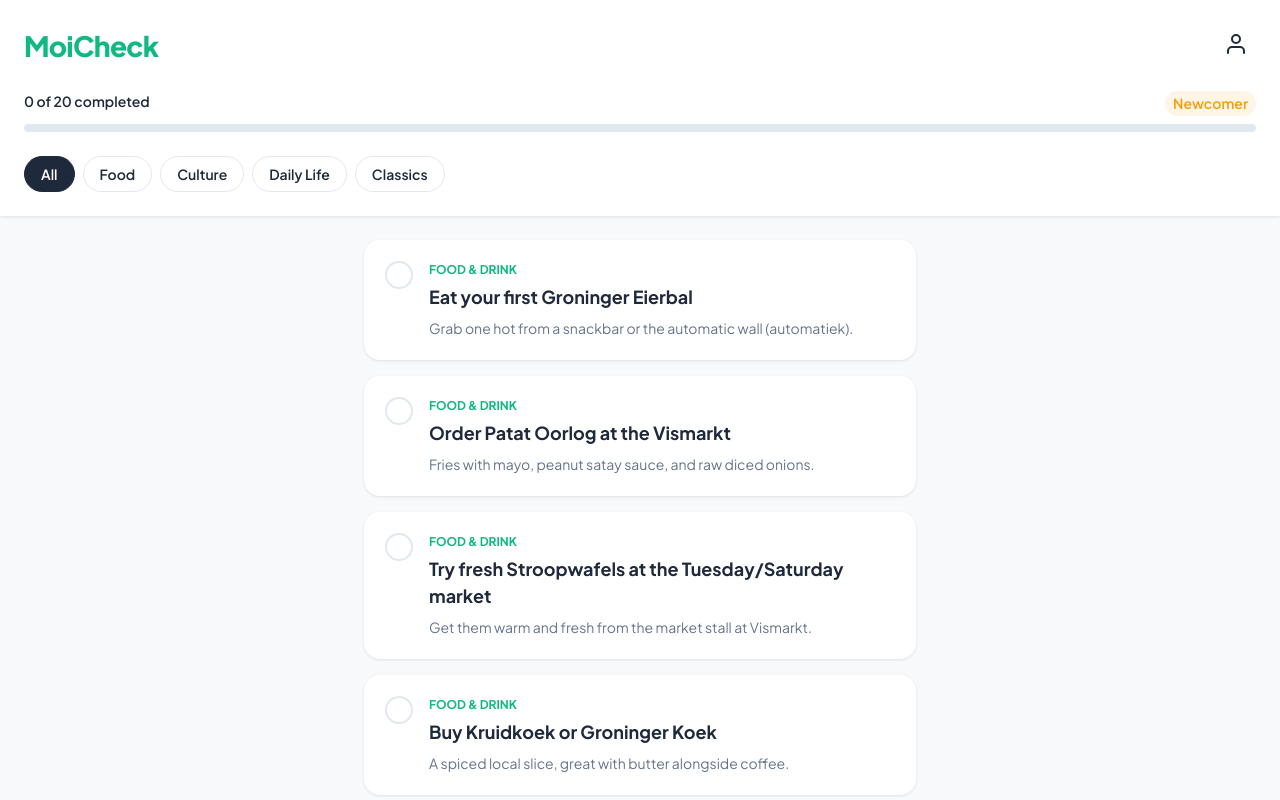
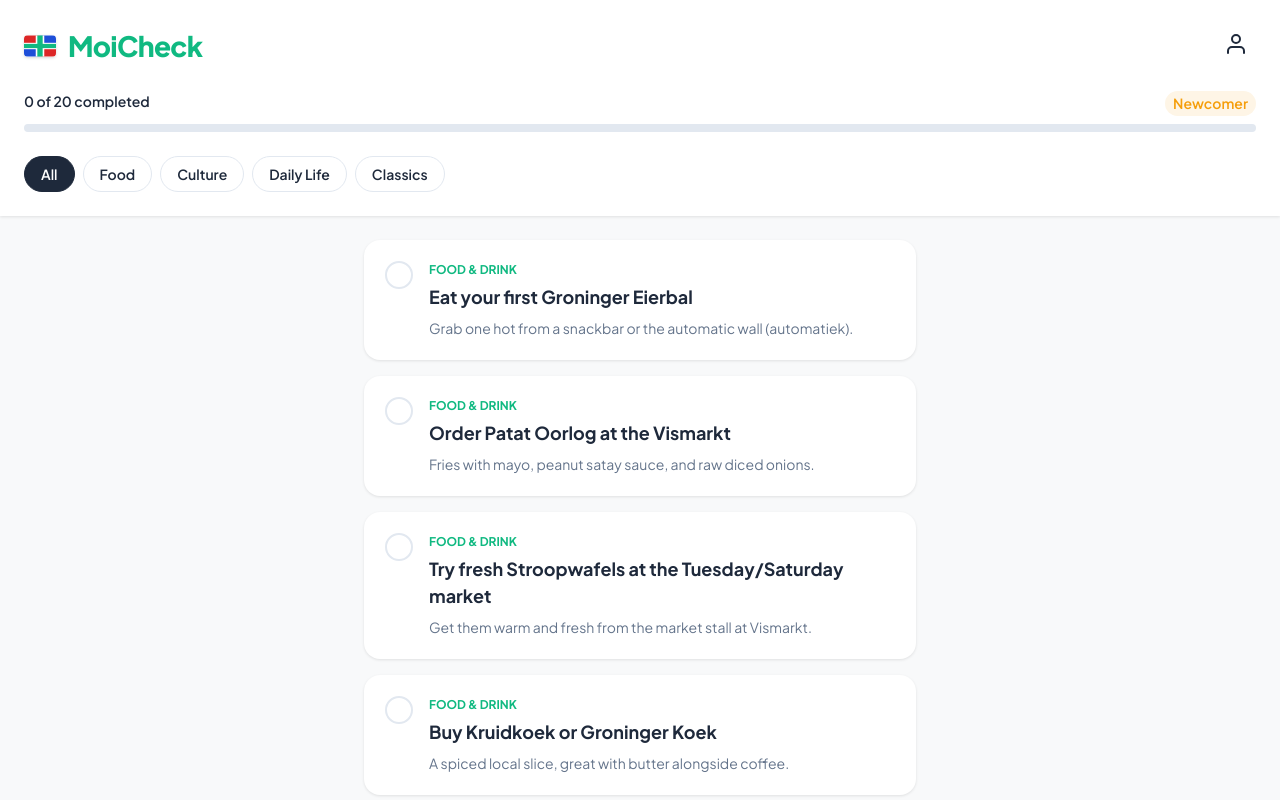
Before and after one commit to Dor-bl/moi-app, a plain HTML site: page index.html in a window 1280 px wide. Shown: the top 800 px of the page. Drawn offline with Linux system fonts and the light colour scheme.

Commit message:
Add Groningen flag to app header and README

```diff
--- a/index.html
+++ b/index.html
@@ -12,7 +12,26 @@
 <body>
     <header class="app-header">
         <div class="header-content">
-            <h1>MoiCheck</h1>
+            <div class="logo-container">
+                <svg class="groningen-flag" width="32" height="22" viewBox="0 0 60 40" aria-label="Groningen Flag">
+                    <defs>
+                        <clipPath id="flagClip">
+                            <rect width="60" height="40" rx="4"/>
+                        </clipPath>
+                    </defs>
+                    <g clip-path="url(#flagClip)">
+                        <rect x="0" y="0" width="30" height="20" fill="#DC2626"/>
+                        <rect x="30" y="0" width="30" height="20" fill="#1D4ED8"/>
+                        <rect x="0" y="20" width="30" height="20" fill="#1D4ED8"/>
+                        <rect x="30" y="20" width="30" height="20" fill="#DC2626"/>
+                        <rect x="22" y="0" width="16" height="40" fill="#FFFFFF"/>
+                        <rect x="0" y="14" width="60" height="12" fill="#FFFFFF"/>
+                        <rect x="25" y="0" width="10" height="40" fill="#10B981"/>
+                        <rect x="0" y="16" width="60" height="8" fill="#10B981"/>
+                    </g>
+                </svg>
+                <h1>MoiCheck</h1>
+            </div>
             <button id="profileBtn" class="profile-btn">
                 <svg width="24" height="24" viewBox="0 0 24 24" fill="none" stroke="currentColor" stroke-width="2" stroke-linecap="round" stroke-linejoin="round"><path d="M20 21v-2a4 4 0 0 0-4-4H8a4 4 0 0 0-4 4v2"></path><circle cx="12" cy="7" r="4"></circle></svg>
             </button>
--- a/styles.css
+++ b/styles.css
@@ -39,6 +39,18 @@ body {
     justify-content: space-between;
     align-items: center;
     margin-bottom: 1.5rem;
+}
+
+.logo-container {
+    display: flex;
+    align-items: center;
+    gap: 0.75rem;
+}
+
+.groningen-flag {
+    border-radius: 4px;
+    box-shadow: 0 1px 3px rgba(0, 0, 0, 0.15);
+    flex-shrink: 0;
 }
 
 h1 {
```
Also changed, not shown: README.md.
